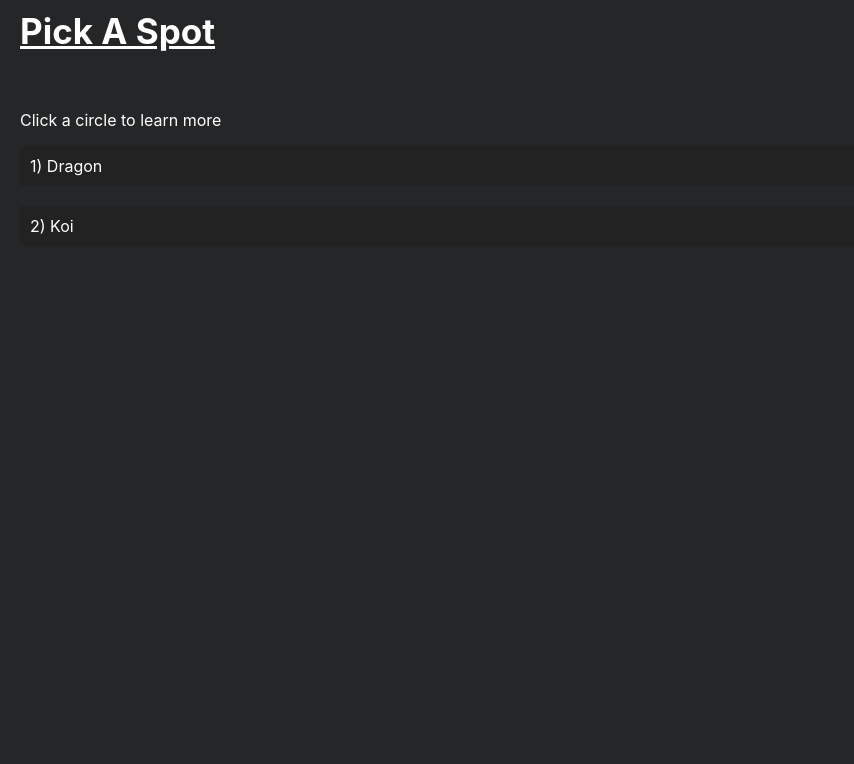
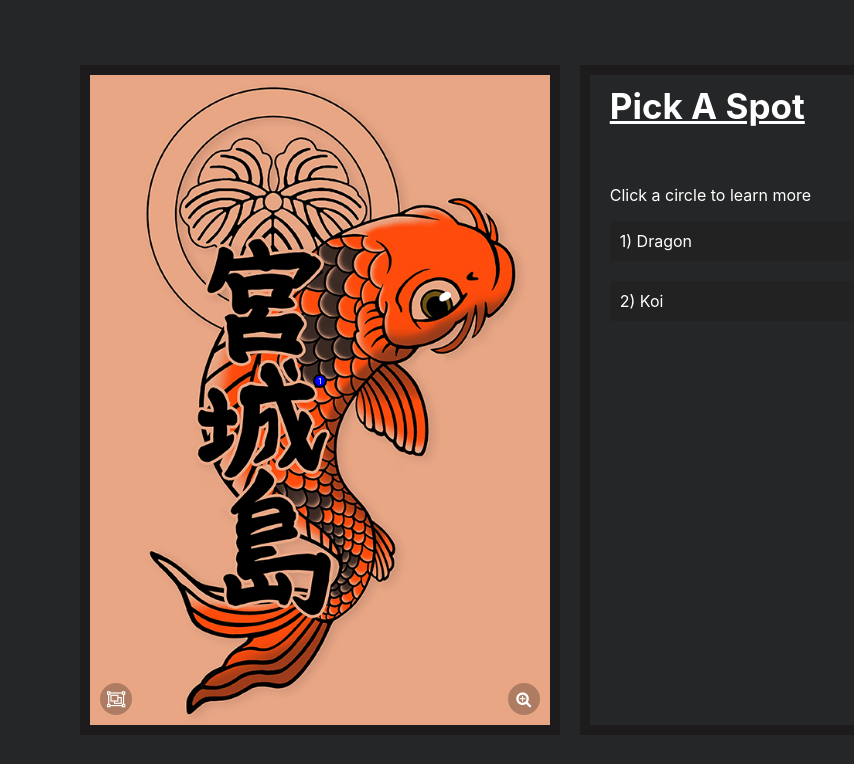
Before and after one commit to travishoki/hoki-tattoo, a React (Create React App) app: page / in a window 1280 px wide. Shown: the top 764 px of the page, without its empty margins (0-854 px from the left). Built offline with nearby package versions, Linux system fonts and the light colour scheme.

Commit message:
home page

```diff
--- a/src/App.tsx
+++ b/src/App.tsx
@@ -3,9 +3,9 @@ import classNames from 'classnames';
 import { Route, BrowserRouter as Router, Routes } from 'react-router-dom';
 import { getOrientation } from '~helpers/screen';
 
+// Main Page
+import { MainPage } from './pages/main';
 import { HomePage } from './pages/main/HomePage';
-
-import { NoMatchPage } from './pages/NoMatchPage';
 
 // Dragon and Koi
 import { ArtCreationPage } from './pages/dragon-and-koi/ArtCreationPage';
@@ -14,10 +14,10 @@ import { ArtNeoTraditionalPage } from './pages/dragon-and-koi/ArtNeoTraditionalP
 import { ArtPage } from './pages/dragon-and-koi/ArtPage';
 
 // Dragon
+import { DragonPage } from './pages/dragon';
 import { AsianVsEuropeanPage } from './pages/dragon/AsianVsEuropeanPage';
 import { DragonColorPage } from './pages/dragon/DragonColorPage';
 import { DragonJapaneseVsChinesePage } from './pages/dragon/DragonJapaneseVsChinesePage';
-import { DragonPage } from './pages/dragon';
 import { DragonPhysiologyPage } from './pages/dragon/DragonPhysiology';
 import { HomePage as DragonHomePage } from './pages/dragon/HomePage';
 import { JourneyPage } from './pages/dragon/JourneyPage';
@@ -29,6 +29,9 @@ import { KoiPage } from './pages/koi';
 import { KanjiPage as KoiKanjiPage } from './pages/koi/KanjiPage';
 import { HomePage as KoiHomePage } from './pages/koi/HomePage';
 
+// No Match
+import { NoMatchPage } from './pages/NoMatchPage';
+
 import './App.scss';
 
 const orientation = getOrientation();
@@ -38,7 +41,9 @@ function App() {
 		<div className={classNames('app', orientation)}>
 			<Router>
 				<Routes>
-					<Route element={<HomePage />} index path="/" />
+					<Route element={<MainPage />} path="/">
+						<Route element={<HomePage />} index />
+					</Route>
 
 					<Route element={<DragonPage />} path="/dragon">
 						<Route element={<DragonHomePage />} index />
--- /dev/null
+++ b/src/pages/main/index.tsx
@@ -0,0 +1,44 @@
+import React, { useState } from 'react';
+import { Outlet } from 'react-router-dom';
+import { MobileArtworkToggle } from '~components/Page/MobileArtworkToggle/MobileArtworkToggle';
+import { getIsLandscape, getIsPortrait, getScreenWidth } from '~helpers/screen';
+
+import ImgTattooSkin from '~images/tattoo/koi-skin.jpg';
+import ImgTattooSkinSmall from '~images/tattoo/koi-skin-small.jpg';
+import ImgTattooTemplate from '~images/tattoo/koi-template.jpg';
+import ImgTattooTemplateSmall from '~images/tattoo/koi-template-small.jpg';
+
+import { TattooCanvas } from '../../TattooCanvas/TattooCanvas';
+import { InfoBox } from '../../InfoBox/InfoBox';
+
+import { MobileContext } from '../../App.context';
+import { LAPTOP_HEIGHT } from '../../types';
+import { getIntialViewerHeight } from '../../App.helpers';
+
+const isPortrait = getIsPortrait();
+const isLandscape = getIsLandscape();
+const screenWidth = getScreenWidth();
+
+const imgVersions = [ImgTattooSkin, ImgTattooTemplate];
+const imgSmallVersions = [ImgTattooSkinSmall, ImgTattooTemplateSmall];
+
+export const MainPage = () => {
+	const [viewerHeight, setViewerHeight] = useState(getIntialViewerHeight());
+	const viewerWidth = isLandscape ? LAPTOP_HEIGHT : screenWidth;
+
+	return (
+		<MobileContext.Provider value={{ setViewerHeight, viewerHeight }}>
+			<TattooCanvas
+				imgSmallVersions={imgSmallVersions}
+				imgVersions={imgVersions}
+				viewerHeight={viewerHeight}
+				viewerWidth={viewerWidth}
+			/>
+			{isPortrait && <MobileArtworkToggle />}
+
+			<InfoBox>
+				<Outlet />
+			</InfoBox>
+		</MobileContext.Provider>
+	);
+};
```
